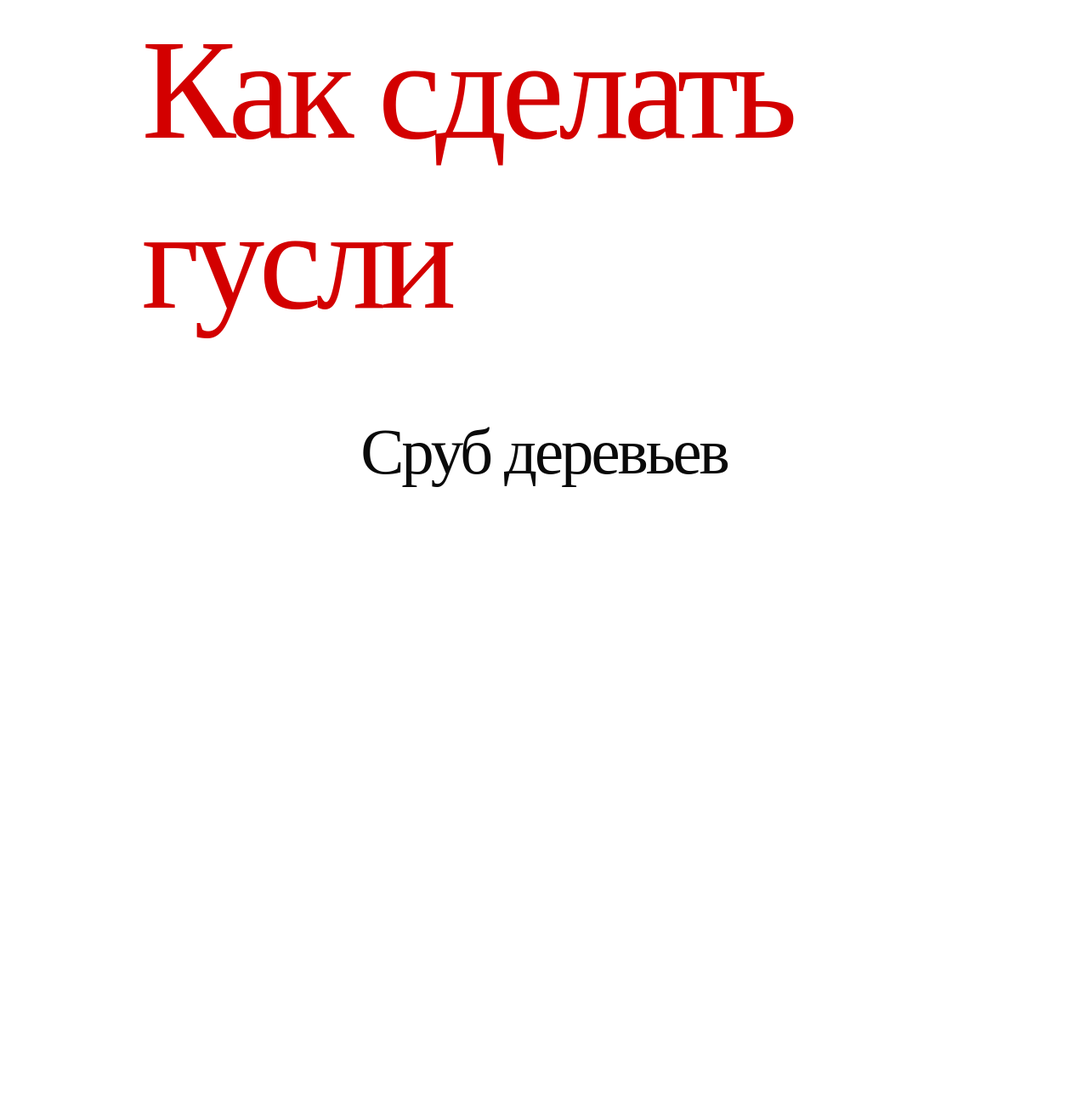
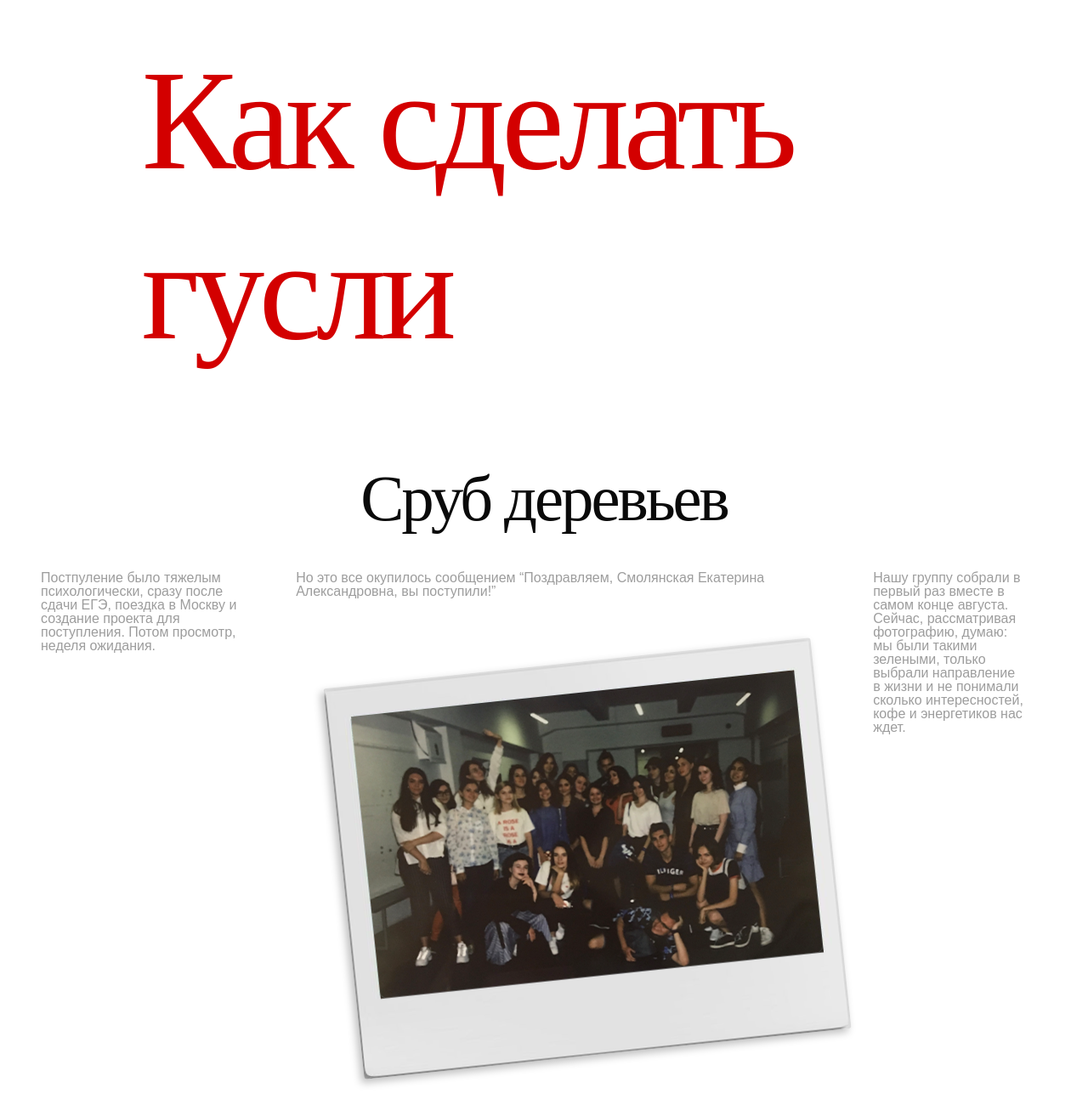
Before and after one commit to KatrinSmol/gusli, a plain HTML site: page evolution.html in a window 1280 px wide. Shown: the part 747-2047 px from the top of the page at 85% size. Before the commit the page ends 1377 px from the top, so only its background shows below. Drawn offline with Linux system fonts and the light colour scheme.

Commit message:
срубили деревья

```diff
--- a/evolution.html
+++ b/evolution.html
@@ -25,10 +25,15 @@
           <p>А еще он выдуманный.</p></div>
           <div class="column right"><p>Гусли - проект “Вакуум”(который тоже выдуманный), прошедший ребрендинг.</p></div>
         </div>
-        <div class="how-to">
-          <h2>Как сделать гусли</h2>
-          <h3>Сруб деревьев</h3>
+        <h2>Как сделать гусли</h2>
+        <h3>Сруб деревьев</h3>
+        <div class="gusli-text">
+          <div class="column left"><p>Постпуление было тяжелым психологически, сразу после сдачи ЕГЭ, поездка в Москву и создание проекта для поступления. Потом просмотр, неделя ожидания.</p></div>
+          <div class="column middle">
+          <p>Но это все окупилось сообщением “Поздравляем, Смолянская Екатерина Александровна, вы поступили!”</p></div>
+          <div class="column right"><p>Нашу группу собрали в первый раз вместе в самом конце августа. Сейчас, рассматривая фотографию, думаю: мы были такими зелеными, только выбрали направление в жизни и не понимали сколько интересностей, кофе и энергетиков нас ждет.</p></div>
         </div>
+        <div class="fotka"></div>
       </div>
   </section>
 </body>
--- a/styles/styles-evolution.css
+++ b/styles/styles-evolution.css
@@ -40,12 +40,8 @@ section.page-content div.wrap div.main div.gusli-text div.column.right {
   width: 15%;
 }
 
-section.page-content div.wrap div.main div.how-to {
-  margin: 0% 10% 0% 10%;
-}
-
-section.page-content div.wrap div.main div.how-to h2 {
-  margin: 15% 0% 8% 0%;
+section.page-content div.wrap div.main h2 {
+  margin: 15% 10% 8% 10%;
 
   text-align: left;
   letter-spacing: -0.04em;
@@ -59,7 +55,9 @@ section.page-content div.wrap div.main div.how-to h2 {
 }
 
 
-section.page-content div.wrap div.main div.how-to h3 {
+section.page-content div.wrap div.main h3 {
+  margin: 5% 10% 3% 10%;
+
   text-align: center;
   letter-spacing: -0.04em;
 
@@ -70,3 +68,17 @@ section.page-content div.wrap div.main div.how-to h3 {
   font-weight: normal;
   line-height: 100px;
 }
+
+section.page-content div.wrap div.main div.fotka {
+  width: 576px;
+  height: 462px;
+  margin: 5% 30% 5% 30%;
+
+  transform: rotate(-6deg);
+
+  border-radius: 3px;
+  background: url(../images/fotka.png);
+  background-repeat: no-repeat;
+  background-size: cover;
+  box-shadow: -4px 4px 10px rgba(0, 0, 0, 0.25);
+}
```
Also changed, not shown: images/fotka.png (added).
